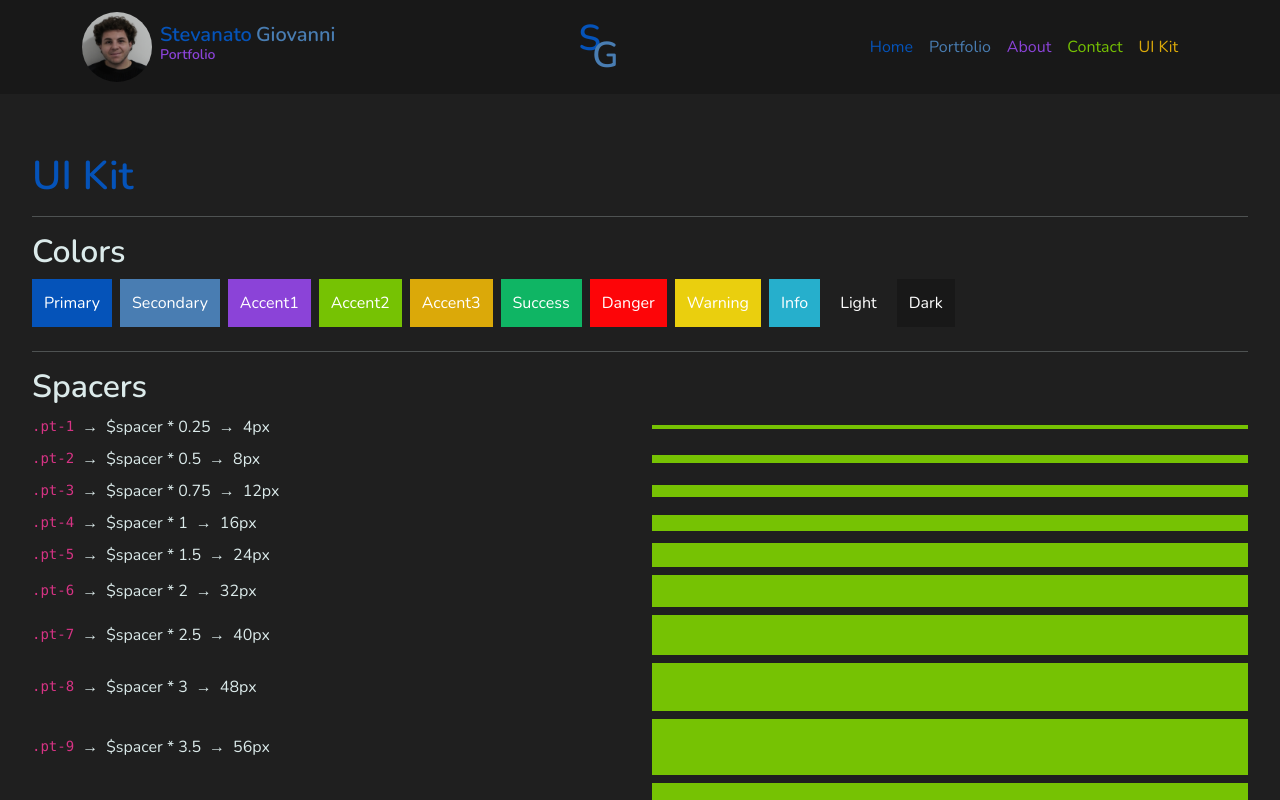
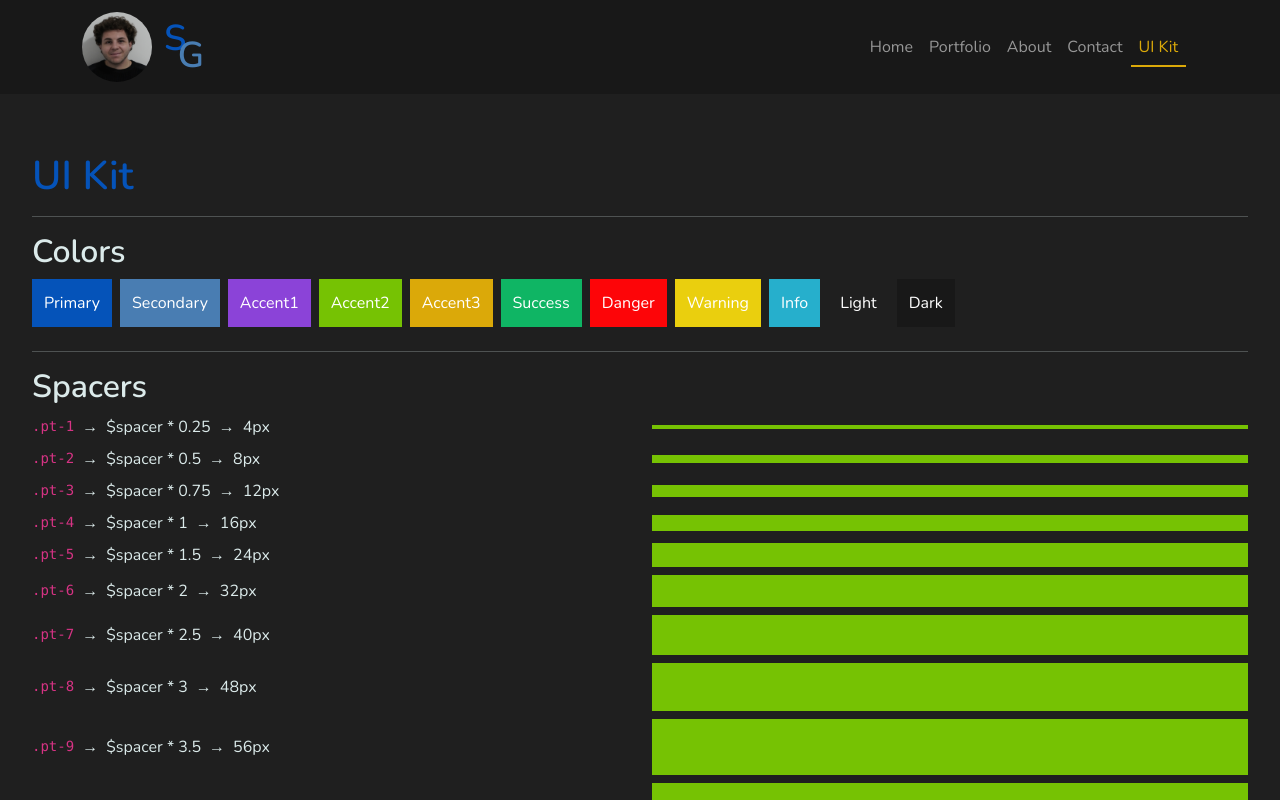
Before and after one commit to giova239/portfolio, a React (Create React App) app: page /uikit in a window 1280 px wide. Shown: the top 800 px of the page. Built offline with nearby package versions, Linux system fonts and the light colour scheme.

Commit message:
improved header link with colors and animations

```diff
--- a/src/components/common/footer/footer.jsx
+++ b/src/components/common/footer/footer.jsx
@@ -7,7 +7,7 @@ function Footer() {
     <footer className="bg-dark d-flex flex-wrap justify-content-between align-items-center p-4">
       <div className="col-8 d-flex align-items-center">
         <Logo />
-        <span className="fs-14 mb-3 mb-md-0">© 2024 Giovanni Stevanato</span>
+        <span className="fs-14 m-3">© 2024 Giovanni Stevanato</span>
       </div>
 
       <ul className="nav col-4 justify-content-end list-unstyled d-flex">
--- a/src/components/common/header/header.jsx
+++ b/src/components/common/header/header.jsx
@@ -1,5 +1,5 @@
 import React, { useState, useEffect } from "react";
-import { Link } from "react-router-dom";
+import { NavLink } from "react-router-dom";
 import Container from "react-bootstrap/Container";
 import Navbar from "react-bootstrap/Navbar";
 import Nav from "react-bootstrap/Nav";
@@ -32,27 +32,15 @@ function Header() {
       className={`p-3 ${isHidden ? "header-hidden" : ""}`}
     >
       <Container className="d-flex justify-content-between align-items-center">
-        <div className="d-flex flex-grow align-items-center">
         <Image
           src={profilepic}
           alt="Profile"
           roundedCircle
           width="70"
           height="70"
-            className="me-1"
+          className="me-3"
         />
-          <div className="ms-1">
-            <h1 className="fs-20 mb-0">
-              <span className="text-primary me-1">Stevanato</span>
-              <span className="text-secondary">Giovanni</span>
-            </h1>
-            <h2 className="fs-14 text-accent1">Portfolio</h2>
-          </div>
-        </div>
-
-        <div className="flex-grow-1 d-none d-md-flex justify-content-end">
         <Logo />
-        </div>
 
         <Navbar.Toggle aria-controls="offcanvasNavbar-md" />
 
@@ -68,19 +56,27 @@ function Header() {
           </Offcanvas.Header>
           <Offcanvas.Body>
             <Nav className="justify-content-end flex-grow-1 pe-3">
-              <Nav.Link as={Link} className="text-primary" to="/">
+              <Nav.Link as={NavLink} className="nav-link--primary" to="/">
                 Home
               </Nav.Link>
-              <Nav.Link as={Link} className="text-secondary" to="/portfolio">
+              <Nav.Link
+                as={NavLink}
+                className="nav-link--secondary"
+                to="/portfolio"
+              >
                 Portfolio
               </Nav.Link>
-              <Nav.Link as={Link} className="text-accent1" to="/about">
+              <Nav.Link as={NavLink} className="nav-link--accent1" to="/about">
                 About
               </Nav.Link>
-              <Nav.Link as={Link} className="text-accent2" to="/contact">
+              <Nav.Link
+                as={NavLink}
+                className="nav-link--accent2"
+                to="/contact"
+              >
                 Contact
               </Nav.Link>
-              <Nav.Link as={Link} className="text-accent3" to="/uikit">
+              <Nav.Link as={NavLink} className="nav-link--accent3" to="/uikit">
                 UI Kit
               </Nav.Link>
             </Nav>
--- a/src/components/common/header/header.scss
+++ b/src/components/common/header/header.scss
@@ -1,8 +1,92 @@
-.header-hidden {
-  transform: translateY(-100%);
+.navbar {
   transition: transform 0.3s ease;
+
+  //HIDE AND SHOW NAVBAR ON SCROLL
+  &.header-hidden {
+    transform: translateY(-100%);
+  }
+
+  // DESKTOP NAV LINK
+  .nav-link {
+    position: relative;
+
+    &::after {
+      content: "";
+      position: absolute;
+      bottom: 0;
+      left: 0;
+      width: 100%;
+      height: 2px;
+      background-color: currentColor;
+      transform-origin: center;
+      transform: scaleX(0);
+    }
+
+    &:hover::after,
+    &.active::after {
+      animation: 0.3s ease-out forwards show-nav-underline;
+    }
+
+    // Variant classes for colors
+    &--primary {
+      &:hover,
+      &.active {
+        color: map-get($theme-colors, "primary");
+
+        &::after {
+          background-color: map-get($theme-colors, "primary");
+        }
+      }
+    }
+    &--secondary {
+      &:hover,
+      &.active {
+        color: map-get($theme-colors, "secondary");
+
+        &::after {
+          background-color: map-get($theme-colors, "secondary");
+        }
+      }
+    }
+    &--accent1 {
+      &:hover,
+      &.active {
+        color: map-get($theme-colors, "accent1");
+
+        &::after {
+          background-color: map-get($theme-colors, "accent1");
+        }
+      }
+    }
+    &--accent2 {
+      &:hover,
+      &.active {
+        color: map-get($theme-colors, "accent2");
+
+        &::after {
+          background-color: map-get($theme-colors, "accent2");
+        }
+      }
+    }
+    &--accent3 {
+      &:hover,
+      &.active {
+        color: map-get($theme-colors, "accent3");
+
+        &::after {
+          background-color: map-get($theme-colors, "accent3");
+        }
+      }
+    }
+  }
 }
 
-.navbar {
-  transition: transform 0.3s ease;
+//------------------------- ANIMATIONS -------------------------
+@keyframes show-nav-underline {
+  0% {
+    transform: scaleX(0);
+  }
+  100% {
+    transform: scaleX(1);
+  }
 }
```
Lines whose indentation alone changed are shown as unchanged.
